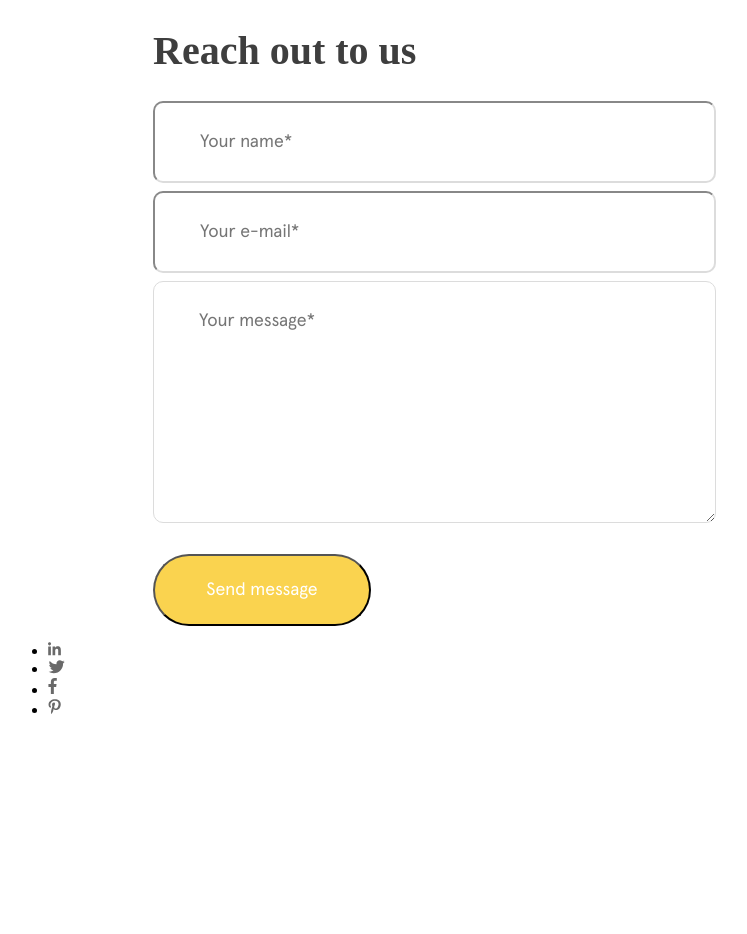
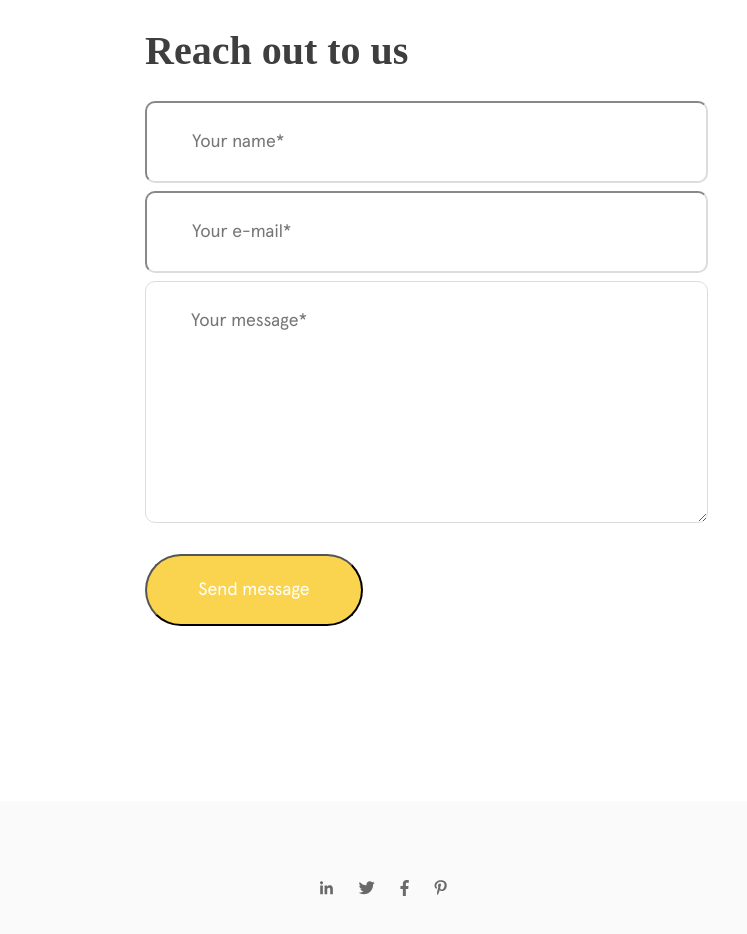
Before and after one commit to oberemok-oksana/feedback-form, a React (Vite) app: page / in a window 1280 px wide. Shown: the top 934 px of the page, without its empty margins (0-747 px from the left). Before the commit the page ends 800 px from the top, so only its background shows below. Built offline with nearby package versions, Linux system fonts and the light colour scheme; a web font is replaced by a local one.

Commit message:
add style to footer, socia-media-list

```diff
--- a/src/App.css
+++ b/src/App.css
@@ -50,8 +50,13 @@
   font-style: normal;
 }
 
+body {
+  margin: 0;
+}
+
 .container {
   padding-left: 145px;
+  margin-bottom: 175px;
 }
 
 .title {
@@ -88,3 +93,20 @@
   font-size: 18px;
   margin-top: 23px;
 }
+
+.footer {
+  background-color: #fafafa;
+  border-top-color: #d8d8d8;
+  height: 180px;
+}
+
+.social-media-list {
+  padding-left: 25%;
+  padding-top: 79px;
+  list-style: none;
+  display: flex;
+  flex-wrap: wrap;
+  align-items: center;
+  margin: 0;
+  gap: 25px;
+}
```
